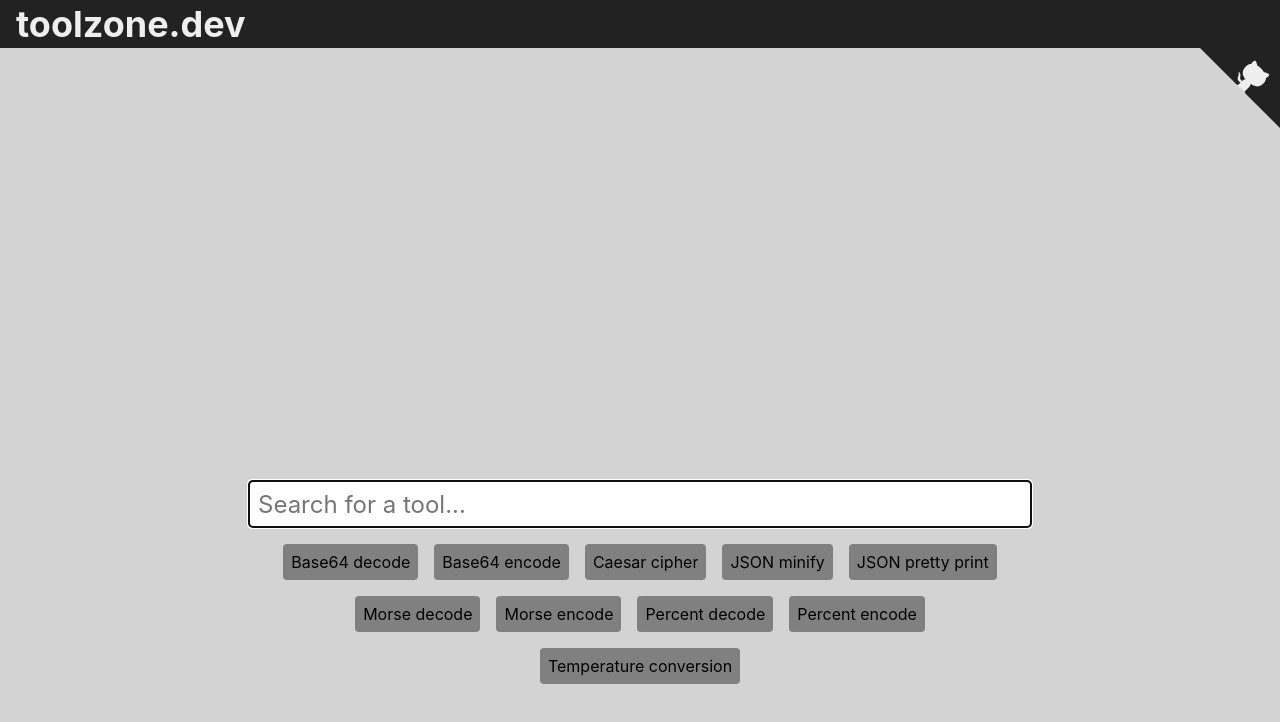
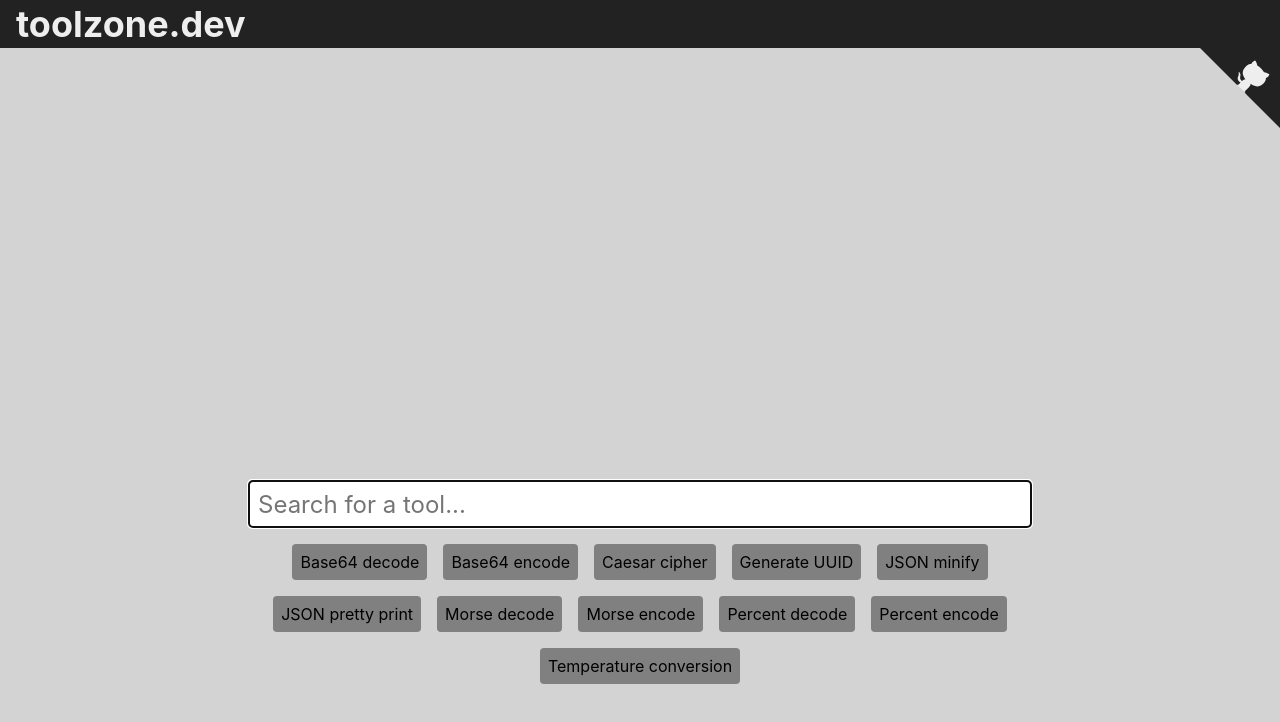
Before and after one commit to LucaScorpion/toolzone.dev, a React (Create React App) app: page /#/ in a window 1280 px wide. Shown: the top 722 px of the page. Built offline with nearby package versions, Linux system fonts and the light colour scheme.

Commit message:
Create UUID generator

```diff
--- a/src/components/input/TextAreaInput.tsx
+++ b/src/components/input/TextArea.tsx
@@ -6,6 +6,6 @@ export interface Props extends Omit<HtmlTextAreaProps, 'onChange'> {
   onChange?: (value: string) => void;
 }
 
-export const TextAreaInput: React.FC<Props> = ({ onChange, ...props }) => (
+export const TextArea: React.FC<Props> = ({ onChange, ...props }) => (
   <textarea {...props} onChange={(e) => onChange && onChange(e.currentTarget.value)} readOnly={!onChange} />
 );
--- a/src/components/input/TextInput.tsx
+++ b/src/components/input/TextInput.tsx
@@ -3,9 +3,9 @@ import React, { DetailedHTMLProps, InputHTMLAttributes } from 'react';
 export type HtmlInputProps = DetailedHTMLProps<InputHTMLAttributes<HTMLInputElement>, HTMLInputElement>;
 
 export interface Props extends Omit<HtmlInputProps, 'onChange' | 'type'> {
-  onChange: (value: string) => void;
+  onChange?: (value: string) => void;
 }
 
 export const TextInput: React.FC<Props> = ({ onChange, ...props }) => (
-  <input {...props} onChange={(e) => onChange(e.currentTarget.value)} />
+  <input {...props} onChange={onChange && ((e) => onChange(e.currentTarget.value))} />
 );
--- a/src/style/variables.scss
+++ b/src/style/variables.scss
@@ -1,5 +1,5 @@
 $border-radius: 4px;
-$transition-duration: 0.2s;
+$transition-duration: 0.1s;
 $input-height: 32px;
 
 // Theme colors.
--- /dev/null
+++ b/src/tools/Uuid.tsx
@@ -0,0 +1,19 @@
+import { Tool } from './Tool';
+import { useState } from 'react';
+import { TextInput } from '../components/input/TextInput';
+import { Button } from '../components/Button';
+
+export const GenerateUuid: Tool = {
+  name: 'Generate UUID',
+  additionalTags: 'guid random uuidv4',
+  Component: () => {
+    const [uuid, setUuid] = useState(() => crypto.randomUUID());
+
+    return (
+      <div>
+        <TextInput value={uuid} readOnly />
+        <Button onClick={() => setUuid(crypto.randomUUID())}>Generate</Button>
+      </div>
+    );
+  },
+};
--- a/src/tools/helpers/createStringTool.tsx
+++ b/src/tools/helpers/createStringTool.tsx
@@ -1,7 +1,7 @@
 import { Tool } from '../Tool';
 import { useState } from 'react';
 import { useEffectWithCatch } from '../../hooks/useEffectWithCatch';
-import { TextAreaInput } from '../../components/input/TextAreaInput';
+import { TextArea } from '../../components/input/TextArea';
 import { ToolOption } from '../toolOptions';
 import { ToolOptionItem } from '../../components/ToolOptionItem';
 import { upperCaseFirst } from '../../utils/upperCaseFirst';
@@ -42,8 +42,8 @@ export function createStringTool<T>(
       return (
         <div className="panels-options">
           <div className="panels">
-            <TextAreaInput value={value} onChange={setValue} placeholder={inputExample} />
-            <TextAreaInput
+            <TextArea value={value} onChange={setValue} placeholder={inputExample} />
+            <TextArea
               value={result?.toString()}
               placeholder={outputExample}
               className={classNames(result instanceof Error && 'error')}
--- a/src/tools/tools.ts
+++ b/src/tools/tools.ts
@@ -4,5 +4,15 @@ import { Morse } from './Morse';
 import { CaesarCipher } from './CaesarCipher';
 import { Percent } from './Percent';
 import { Base64 } from './Base64';
+import { GenerateUuid } from './Uuid';
 
-export const tools = [...Base64, CaesarCipher, JsonMinify, JsonPrettyPrint, ...Morse, ...Percent, TemperatureConvert];
+export const tools = [
+  ...Base64,
+  CaesarCipher,
+  GenerateUuid,
+  JsonMinify,
+  JsonPrettyPrint,
+  ...Morse,
+  ...Percent,
+  TemperatureConvert,
+];
```
